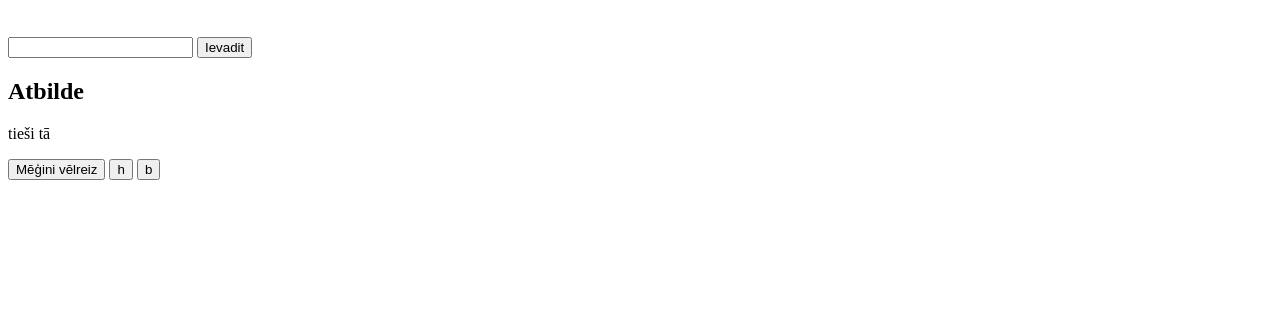
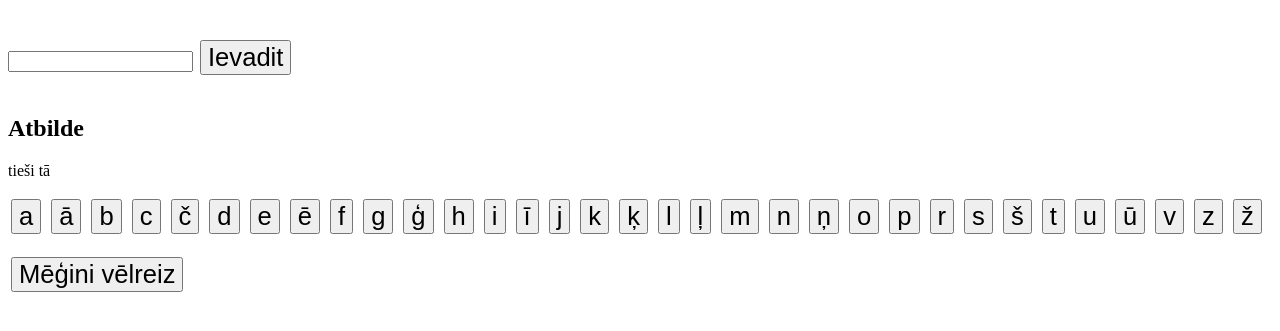
Before and after one commit to snamreg/Kar-tavas, a plain HTML site: page index.html in a window 1280 px wide. Shown: the part 61-392 px from the top of the page. Drawn offline with Linux system fonts and the light colour scheme.

Commit message:
Update index.html
alfabēts ir gatavs

```diff
--- a/index.html
+++ b/index.html
@@ -13,12 +13,57 @@
  <p id="rezultats">tieši tā</p>
 
 
- <a href="javascript:location.reload(true)"><button> Mēģini vēlreiz</button></a>
 
+ <style>
+    button {
+       font-size: 1.6em;
+       margin: 3px;
+      margin-bottom: 20px;
+      position: center;
+    }
+ </style>
+
+ <button id = "a" onclick = "funkcija('a')"> a </button>
+ <button id = "ā" onclick = "funkcija('ā')"> ā </button>
+ <button id = "b" onclick = "funkcija('b')"> b </button>
+ <button id = "c" onclick = "funkcija('c')"> c </button>
+ <button id = "č" onclick = "funkcija('č')"> č </button>
+ <button id = "d" onclick = "funkcija('d')"> d </button>
+ <button id = "e" onclick = "funkcija('e')"> e </button>
+ <button id = "ē" onclick = "funkcija('ē')"> ē </button>
+ <button id = "f" onclick = "funkcija('f')"> f </button>
+ <button id = "g" onclick = "funkcija('g')"> g </button>
+ <button id = "ģ" onclick = "funkcija('ģ')"> ģ </button>
  <button id = "h" onclick = "funkcija('h')"> h </button>
- <button id = "b" onclick = "funkcija('b')"> b </button>
+ <button id = "i" onclick = "funkcija('i')"> i </button>
+ <button id = "ī" onclick = "funkcija('ī')"> ī </button>
+ <button id = "j" onclick = "funkcija('j')"> j </button>
+ <button id = "k" onclick = "funkcija('k')"> k </button>
+ <button id = "ķ" onclick = "funkcija('ķ')"> ķ </button>
+ <button id = "l" onclick = "funkcija('l')"> l </button>
+ <button id = "ļ" onclick = "funkcija('ļ')"> ļ </button>
+ <button id = "m" onclick = "funkcija('m')"> m </button>
+ <button id = "n" onclick = "funkcija('n')"> n </button>
+ <button id = "ņ" onclick = "funkcija('ņ')"> ņ </button>
+ <button id = "o" onclick = "funkcija('o')"> o </button>
+ <button id = "p" onclick = "funkcija('p')"> p </button>
+ <button id = "r" onclick = "funkcija('r')"> r </button>
+ <button id = "s" onclick = "funkcija('s')"> s </button>
+ <button id = "š" onclick = "funkcija('š')"> š </button>
+ <button id = "t" onclick = "funkcija('t')"> t </button>
+ <button id = "u" onclick = "funkcija('u')"> u </button>
+ <button id = "ū" onclick = "funkcija('ū')"> ū </button>
+ <button id = "v" onclick = "funkcija('v')"> v </button>
+ <button id = "z" onclick = "funkcija('z')"> z </button>
+ <button id = "ž" onclick = "funkcija('ž')"> ž </button>
+
+<div>
+   <a href="javascript:location.reload(true)"><button> Mēģini vēlreiz</button></a>
+</div>
 
  <script>
+
+
     let vajadzigais_vards = "atbilde";
     let vards_procesa = "";
 
```
